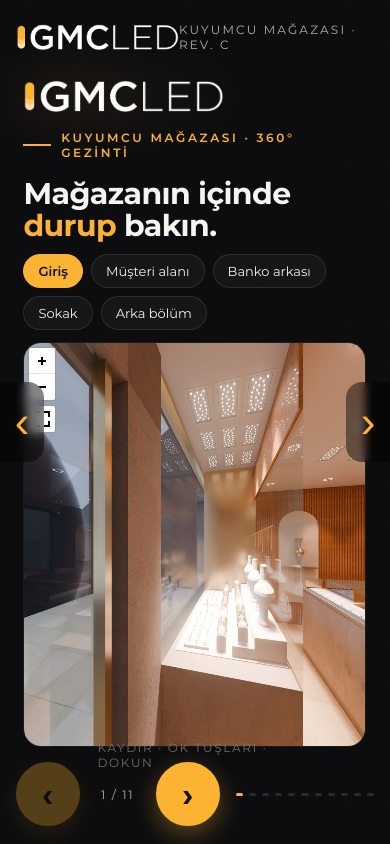
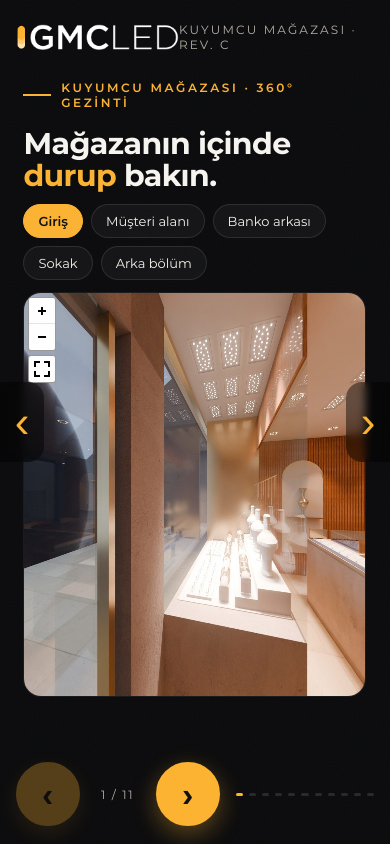
Before and after one commit to gmcled-kuyumcu-tasarimi/gmcled-kuyumcu-tasarimi.github.io, a plain HTML site: page index.html in a window 390 px wide. Drawn offline with Linux system fonts and the light colour scheme; animation ran at ten frames a second.

Commit message:
ilk sahne düzen

```diff
--- a/index.html
+++ b/index.html
@@ -51,7 +51,7 @@ h2{font-size:clamp(30px,4.2vw,58px);line-height:1.06;font-weight:700;letter-spac
 
 <section class="slide">
   <div class="bg"></div>
-  <div class="inner"><img class="logo-big" src="img/gmc_logo_beyaz.png" alt="GMC LED" data-r style="height:clamp(32px,4.5vw,56px);margin-bottom:14px"><div class="kicker" data-r>Kuyumcu Mağazası · 360° gezinti</div><h2 data-r style="margin-bottom:10px">Mağazanın içinde <em>durup</em> bakın.</h2>
+  <div class="inner"><div class="kicker" data-r>Kuyumcu Mağazası · 360° gezinti</div><h2 data-r style="margin-bottom:10px">Mağazanın içinde <em>durup</em> bakın.</h2>
     <div class="pano-btn" data-r data-step="0"><button class="aktif" data-p="pano_giris">Giriş</button><button data-p="pano_musteri">Müşteri alanı</button><button data-p="pano_personel">Banko arkası</button><button data-p="pano_sokak">Sokak</button><button data-p="pano_arka">Arka bölüm</button></div>
     <div id="pano" data-r data-step="0"></div></div>
 </section>
@@ -142,7 +142,7 @@ function beatItems(slide,b){return Array.from(slide.querySelectorAll('[data-r]')
 function revealBeat(b,instant){beatItems(slides[cur],b).forEach((el,k)=>{if(instant)applyReveal(el);else timers.push(setTimeout(()=>applyReveal(el),120+k*140));});onBeat(cur,b);}
 function resetSlide(s){s.querySelectorAll('[data-r]').forEach(e=>e.classList.remove('in'));s.querySelectorAll('[data-count]').forEach(e=>{e.dataset.done='0';e.textContent=(e.dataset.prefix||'')+'0'+(e.dataset.suffix||'');});const o=s.querySelector('#onsonra');if(o)o.classList.remove('in');const c=s.querySelector('#etnacmp');if(c)c.classList.remove('in');const p=s.querySelector('#plan');if(p)p.classList.remove('in');}
 function calcMax(s){let m=0;s.querySelectorAll('[data-step]').forEach(e=>m=Math.max(m,+e.dataset.step));return m;}
-function show(i,openAll){i=Math.max(0,Math.min(N-1,i));clearT();const old=slides[cur];old.classList.remove('active');resetSlide(old);cur=i;beat=0;const s=slides[cur];s.classList.add('active');s.scrollTop=0;maxBeat=calcMax(s);if(openAll){for(let b=0;b<=maxBeat;b++)revealBeat(b,true);beat=maxBeat;}else revealBeat(0,false);updateChrome();document.getElementById('hint').style.display=cur<2?'':'none';}
+function show(i,openAll){i=Math.max(0,Math.min(N-1,i));clearT();const old=slides[cur];old.classList.remove('active');resetSlide(old);cur=i;beat=0;const s=slides[cur];s.classList.add('active');s.scrollTop=0;maxBeat=calcMax(s);if(openAll){for(let b=0;b<=maxBeat;b++)revealBeat(b,true);beat=maxBeat;}else revealBeat(0,false);updateChrome();document.getElementById('hint').style.display=cur===1?'':'none';}
 function updateChrome(){segs.forEach((sg,k)=>{sg.classList.toggle('done',k<cur);sg.classList.toggle('cur',k===cur);});counter.textContent=(cur+1)+' / '+N;prevBtn.disabled=cur===0&&beat===0;nextBtn.disabled=cur===N-1&&beat===maxBeat;}
 function next(){if(beat<maxBeat){beat++;revealBeat(beat,false);updateChrome();}else if(cur<N-1)show(cur+1);}
 function prev(){if(cur>0)show(cur-1,true);}
@@ -154,5 +154,5 @@ window.addEventListener('keydown',e=>{if(e.code==='Space'||e.code==='ArrowRight'
 let wheelLock=false;window.addEventListener('wheel',e=>{if(e.target.closest('#pano'))return;const s=slides[cur];if(s.scrollHeight>s.clientHeight+4){const atEnd=s.scrollTop+s.clientHeight>=s.scrollHeight-2,atTop=s.scrollTop<=0;if((e.deltaY>0&&!atEnd)||(e.deltaY<0&&!atTop))return;}e.preventDefault();if(wheelLock||Math.abs(e.deltaY)<12)return;wheelLock=true;setTimeout(()=>wheelLock=false,850);e.deltaY>0?next():prev();},{passive:false});
 let tx=0,ty=0;window.addEventListener('touchstart',e=>{tx=e.touches[0].clientX;ty=e.touches[0].clientY;},{passive:true});
 window.addEventListener('touchend',e=>{if(e.target.closest('#pano'))return;const dx=e.changedTouches[0].clientX-tx,dy=e.changedTouches[0].clientY-ty;if(Math.abs(dx)>50&&Math.abs(dx)>Math.abs(dy)*1.3){dx<0?next():prev();}else if(Math.abs(dy)>70&&Math.abs(dy)>Math.abs(dx)*1.3){const s=slides[cur];if(s.scrollHeight<=s.clientHeight+4){dy<0?next():prev();}}});
-slides[0].classList.add('active');maxBeat=calcMax(slides[0]);revealBeat(0,false);updateChrome();
+slides[0].classList.add('active');maxBeat=calcMax(slides[0]);revealBeat(0,false);updateChrome();document.getElementById('hint').style.display='none';
 </script></body></html>
```
